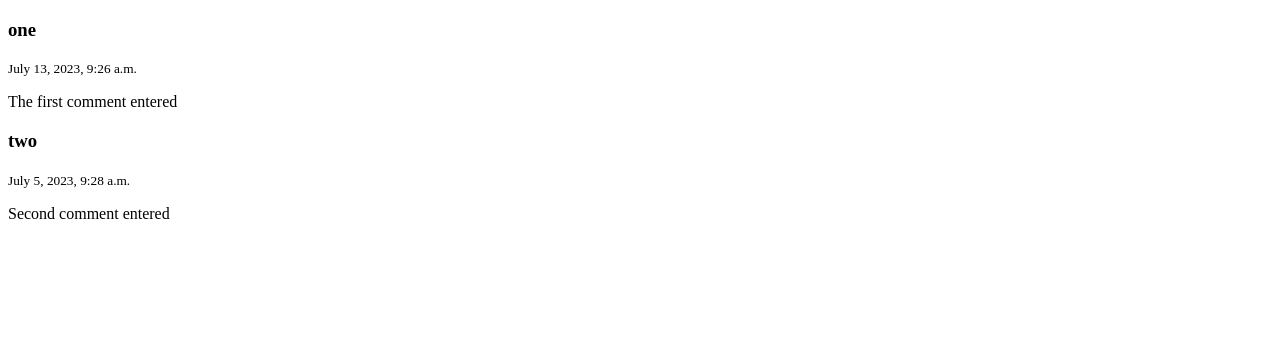
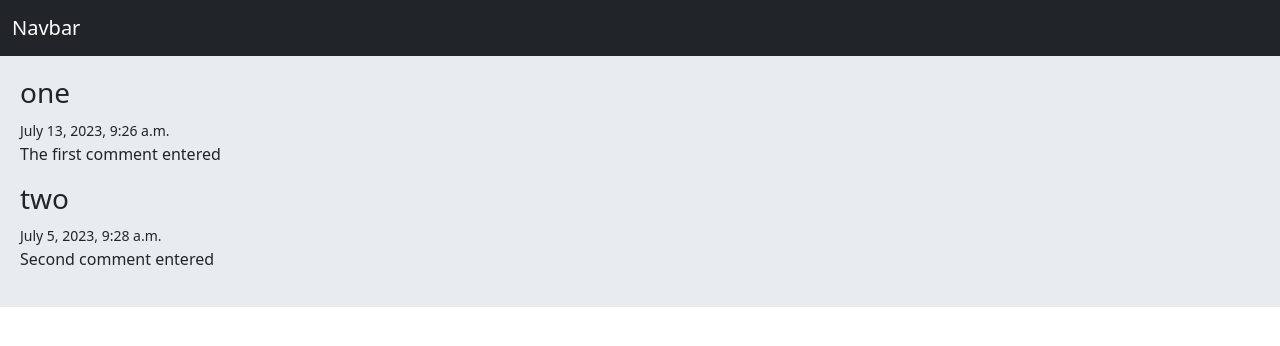
Before and after one commit to hosseinfaraji79/Todo-project, a Django app: page / in a window 1280 px wide. Shown: the top 346 px of the page. Run offline with Django 4.2, Linux system fonts and the light colour scheme; data comes from the database, SQL or seed files in the repository.

Commit message:
Styling home pages with navbar

```diff
--- /dev/null
+++ b/templates/base.html
@@ -0,0 +1,23 @@
+<!DOCTYPE html>
+<html lang="en">
+<head>
+    <meta charset="UTF-8">
+    <title>{% block title %} {% endblock title %}</title>
+    <link href="https://cdn.jsdelivr.net/npm/bootstrap@5.3.0/dist/css/bootstrap.min.css" rel="stylesheet" integrity="sha384-9ndCyUaIbzAi2FUVXJi0CjmCapSmO7SnpJef0486qhLnuZ2cdeRhO02iuK6FUUVM" crossorigin="anonymous">
+    <style>
+        .jumbotron{
+            padding: 20px;
+            margin-bottom: 20px;
+            background-color: #e9ecef;
+        }
+    </style>
+</head>
+<body>
+
+    {% include 'navbar.html' %}
+    <div class ="jumbotron">
+        {% block fj %} {%endblock fj %}
+    </div>
+
+</body>
+</html>
--- a/templates/home.html
+++ b/templates/home.html
@@ -1,15 +1,11 @@
-<!DOCTYPE html>
-<html lang="en">
-<head>
-    <meta charset="UTF-8">
-    <title>Home</title>
-</head>
-<body>
+{% extends 'base.html' %}
+
+{% block title %} Home {% endblock title %}
+
+{% block fj %}
     {% for todo in todos %}
         <h3>{{ todo.title }}</h3>
         <small>{{ todo.created }}</small>
         <p>{{ todo.body }}</p>
     {% endfor %}
-
-</body>
-</html>
+{% endblock fj %}
--- /dev/null
+++ b/templates/navbar.html
@@ -0,0 +1,5 @@
+<nav class="navbar navbar-expand-lg navbar-dark bg-dark">
+    <div class="container-fluid">
+        <a class="navbar-brand" href="#">Navbar</a>
+    </div>
+</nav>
```
Also changed, not shown: templates/hello.html (+6 -10 lines).
